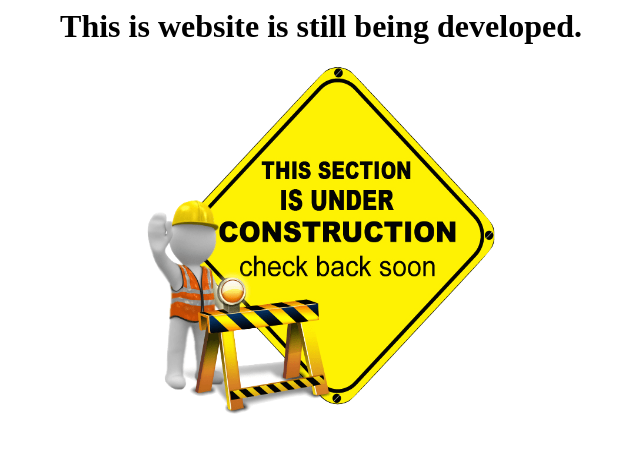
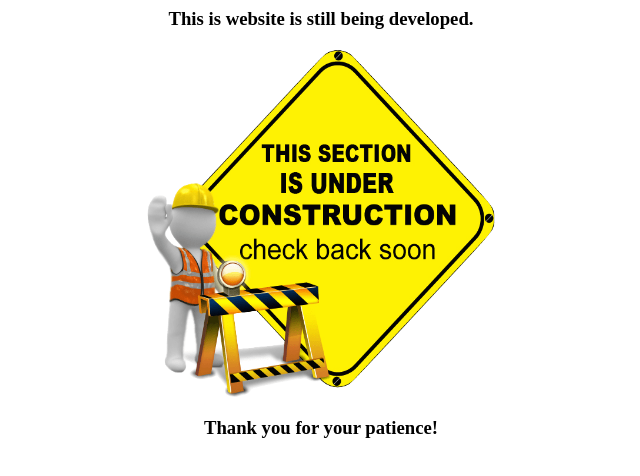
Before and after one commit to MosopeO/CSCI225, a plain HTML site: page index.html in a window 1280 px wide. Shown: the whole page, without its empty margins (319-959 px from the left). Drawn offline with Linux system fonts and the light colour scheme.

Commit message:
Assignemnt 0 done

```diff
--- a/index.html
+++ b/index.html
@@ -6,8 +6,9 @@
 
 <body>
     <center>
-        <h1>This is website is still being developed. </h1>
+        <h3>This is website is still being developed. </h3>
         <img width="350" height="350" src="img/website-under-construction.png">
+        <h3>Thank you for your patience!</h3>
     </center>
 </body>
 
```
